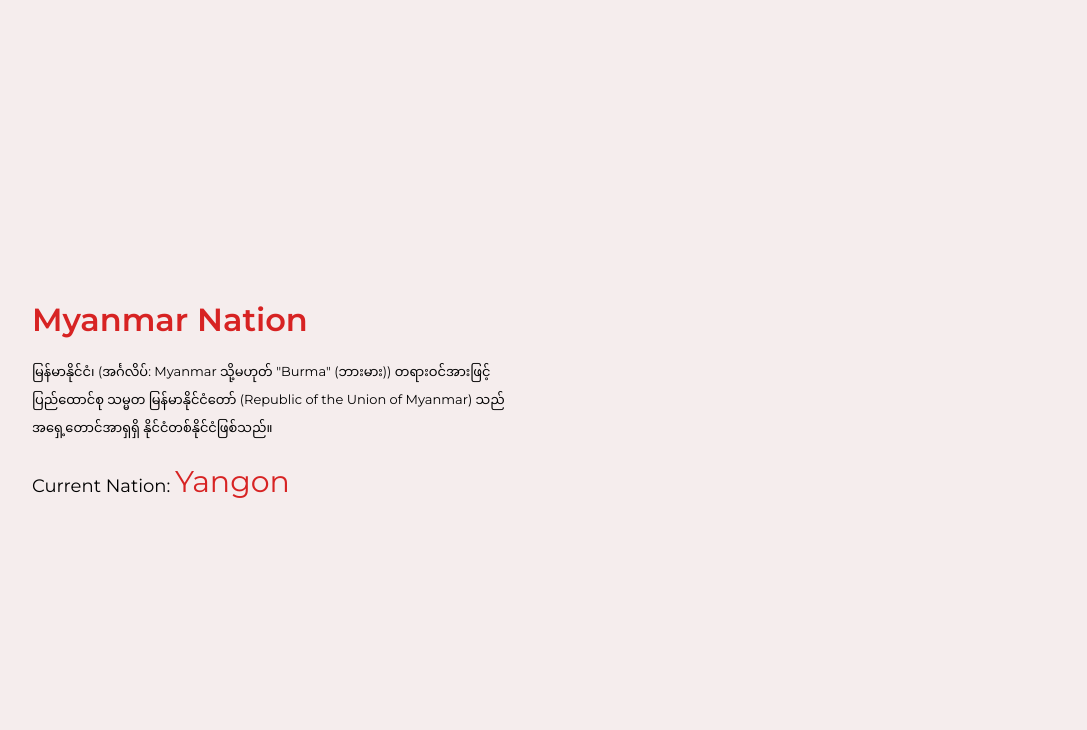
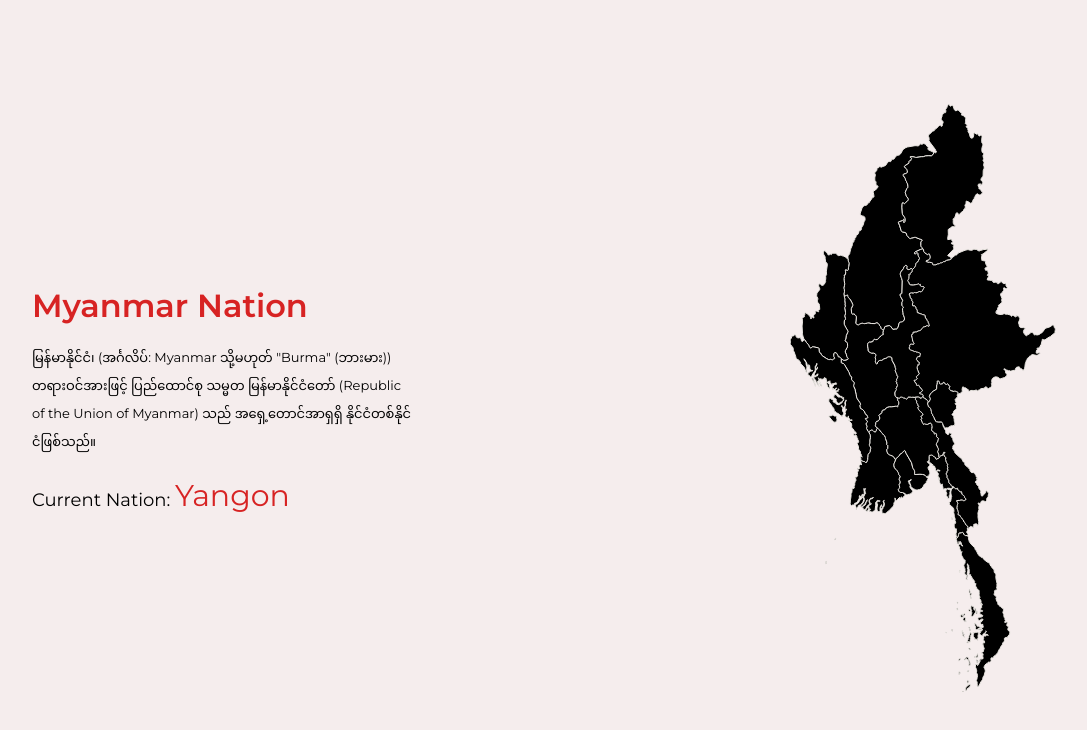
Before and after one commit to niteash/WildLife, a plain HTML site: page Myanmar map/index.html in a window 1280 px wide. Shown: the whole page, without its empty margins (96-1183 px from the left). Drawn offline with Linux system fonts and the light colour scheme; a web font is replaced by a local one.

Commit message:
Myanmar Map

```diff
--- a/Myanmar map/index.html
+++ b/Myanmar map/index.html
@@ -22,7 +22,7 @@
         <div class="map">
             <?xml version="1.0" encoding="UTF-8" standalone="no"?>
 <!-- Created for MapSVG plugin: http://mapsvg.com -->
-                <sg
+                <svg
                 xmlns:mapsvg="http://mapsvg.com"
                 xmlns:dc="http://purl.org/dc/elements/1.1/"
                 xmlns:rdf="http://www.w3.org/1999/02/22-rdf-syntax-ns#"
```
